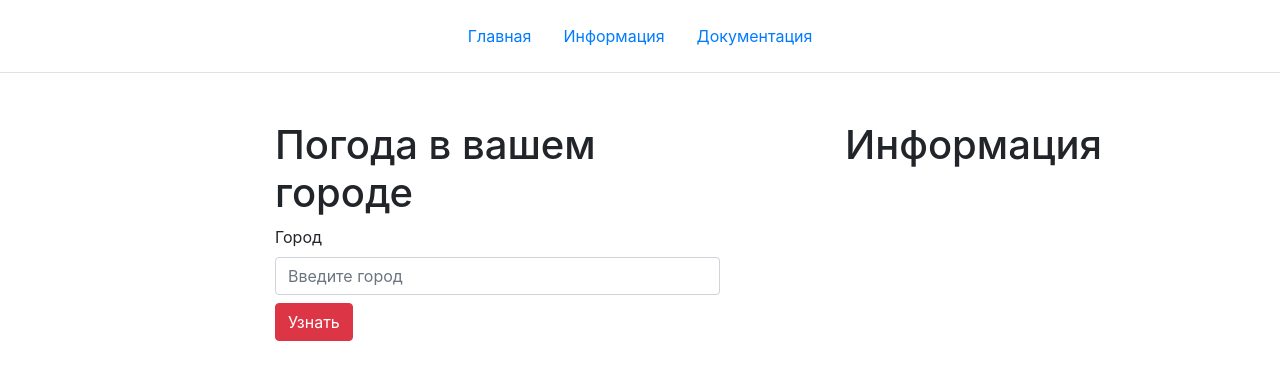
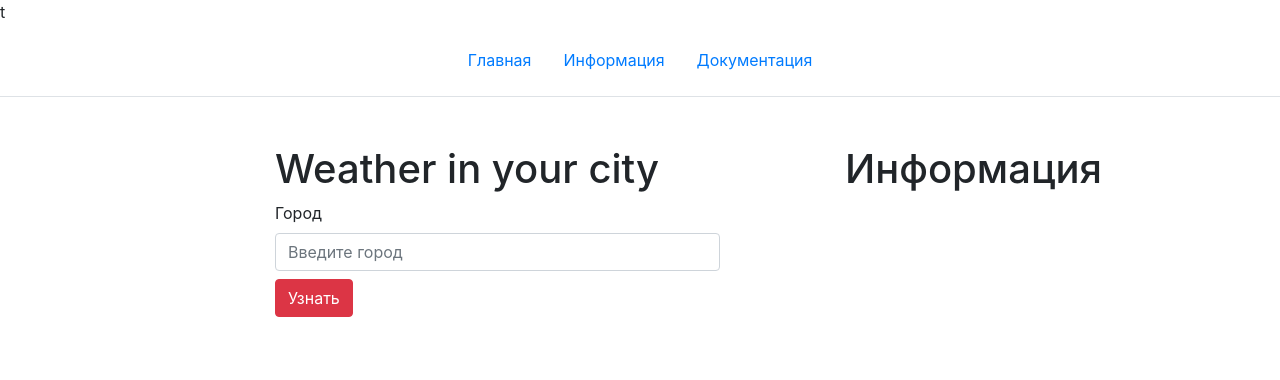
Before and after one commit to AleksEsin/WeatherApp, a Django app: template weather/templates/weather/index.html in a window 1280 px wide. Shown: the top 380 px of the page. Run offline with Django 3.2, Linux system fonts and the light colour scheme; the template is opened without the code that fills it: values that come from a table or form of the project are taken from there, others are empty.

Commit message:
Update index.html

```diff
--- a/weather/templates/weather/index.html
+++ b/weather/templates/weather/index.html
@@ -1,4 +1,4 @@
-<!DOCTYPE html>
+t<!DOCTYPE html>
 <html lang="ru">
 <head>
   <meta charset="UTF-8">
@@ -18,7 +18,7 @@
   <div class="container mt-5">
     <div class="row">
       <div class="col-5 offset-2">
-        <h1>Погода в вашем городе</h1>
+        <h1>Weather in your city</h1>
         <form action="" method="post">
           {% csrf_token %}
           <label for="city">Город</label>
```
